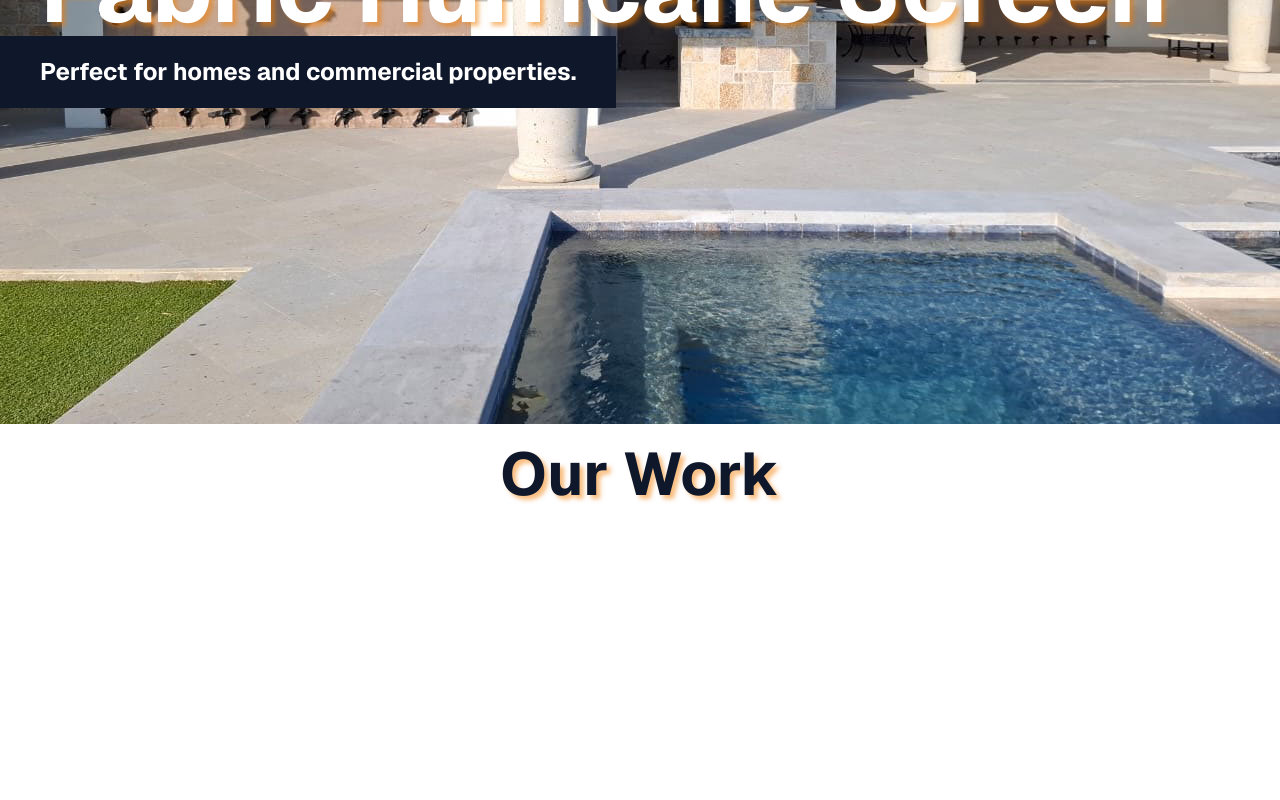
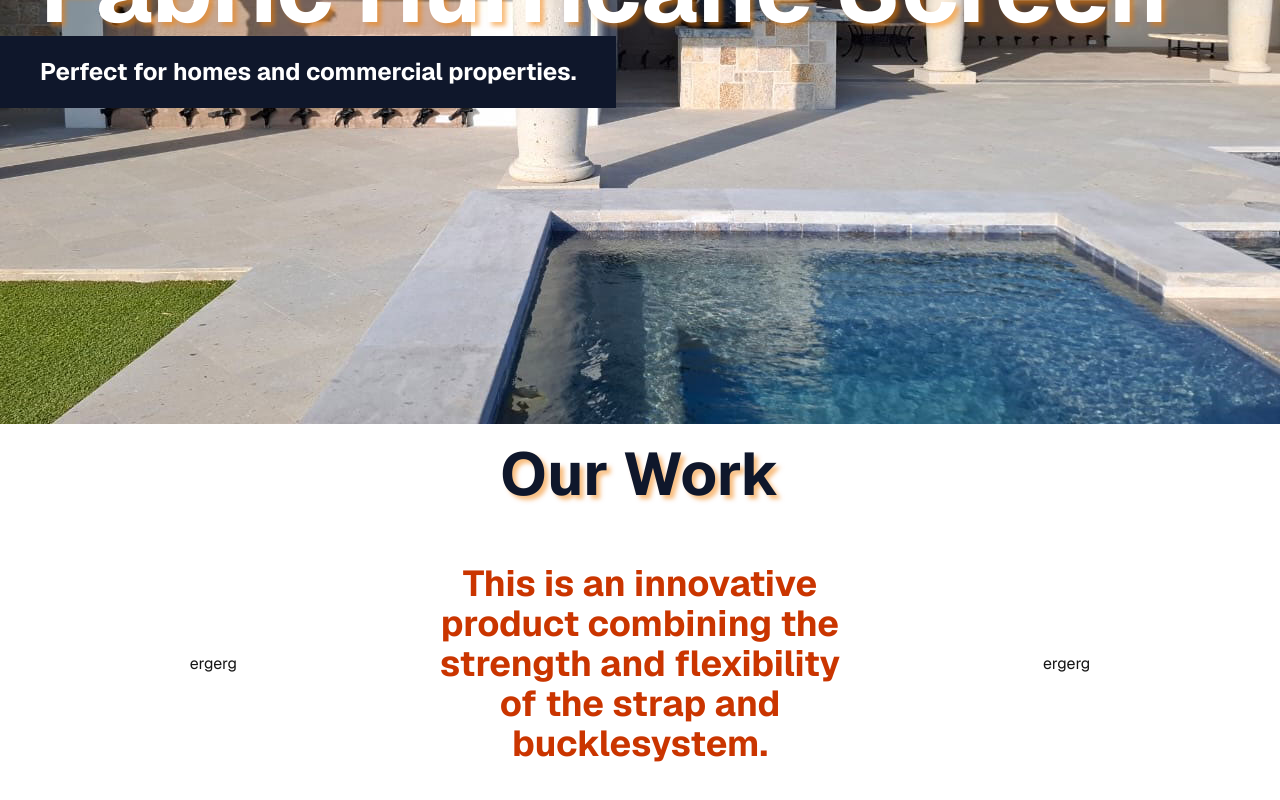
Before and after one commit to axelobscura/strongprotectionhurricane, a Next.js app: page / in a window 1280 px wide. Shown: the part 460-1260 px from the top of the page. Before the commit the page ends 984 px from the top, so only its background shows below. Built offline with nearby package versions, Linux system fonts and the light colour scheme.

Commit message:
back-ini

```diff
--- a/src/app/page.tsx
+++ b/src/app/page.tsx
@@ -23,6 +23,17 @@ export default function Home() {
           <h1 className="px-10 text-6xl text-slate-900 font-bold p-5 w-full text-center" style={{
             textShadow: '4px 4px 4px rgba(244,126,1,0.5)'
           }}>Our Work</h1>
+          <div className="grid grid-cols-[1fr_1fr_1fr] items-center justify-items-center w-full py-10">
+            <div>
+ergerg
+            </div>
+            <div>
+              <p className="text-orange-700 text-center font-bold text-4xl">This is an innovative product combining the strength and flexibility of the strap and bucklesystem.</p>
+            </div>
+            <div>
+ergerg
+            </div>
+          </div>
         </div>
       </main>
       <footer className="row-start-3 flex gap-[24px] flex-wrap items-center justify-center">
```
